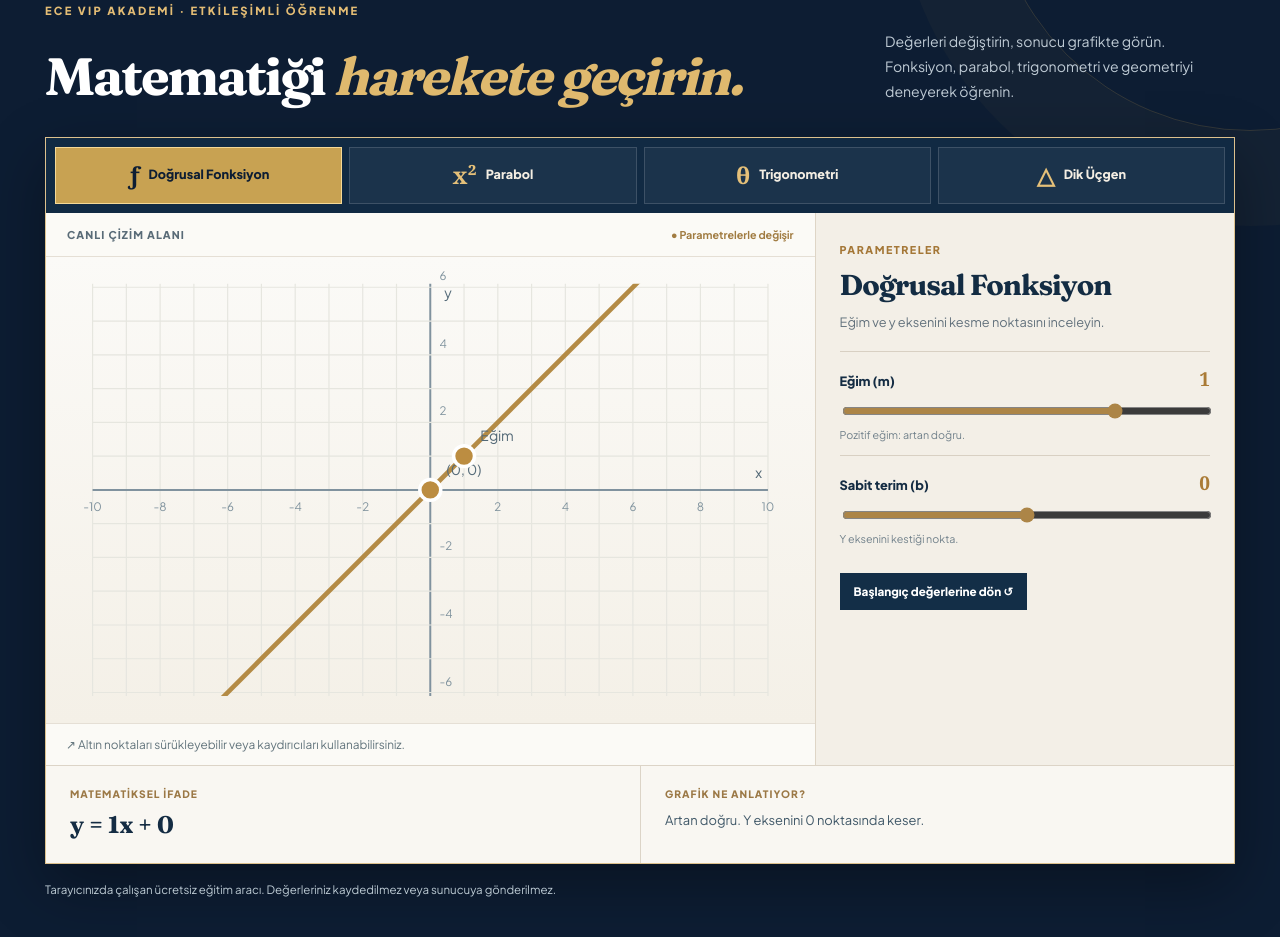
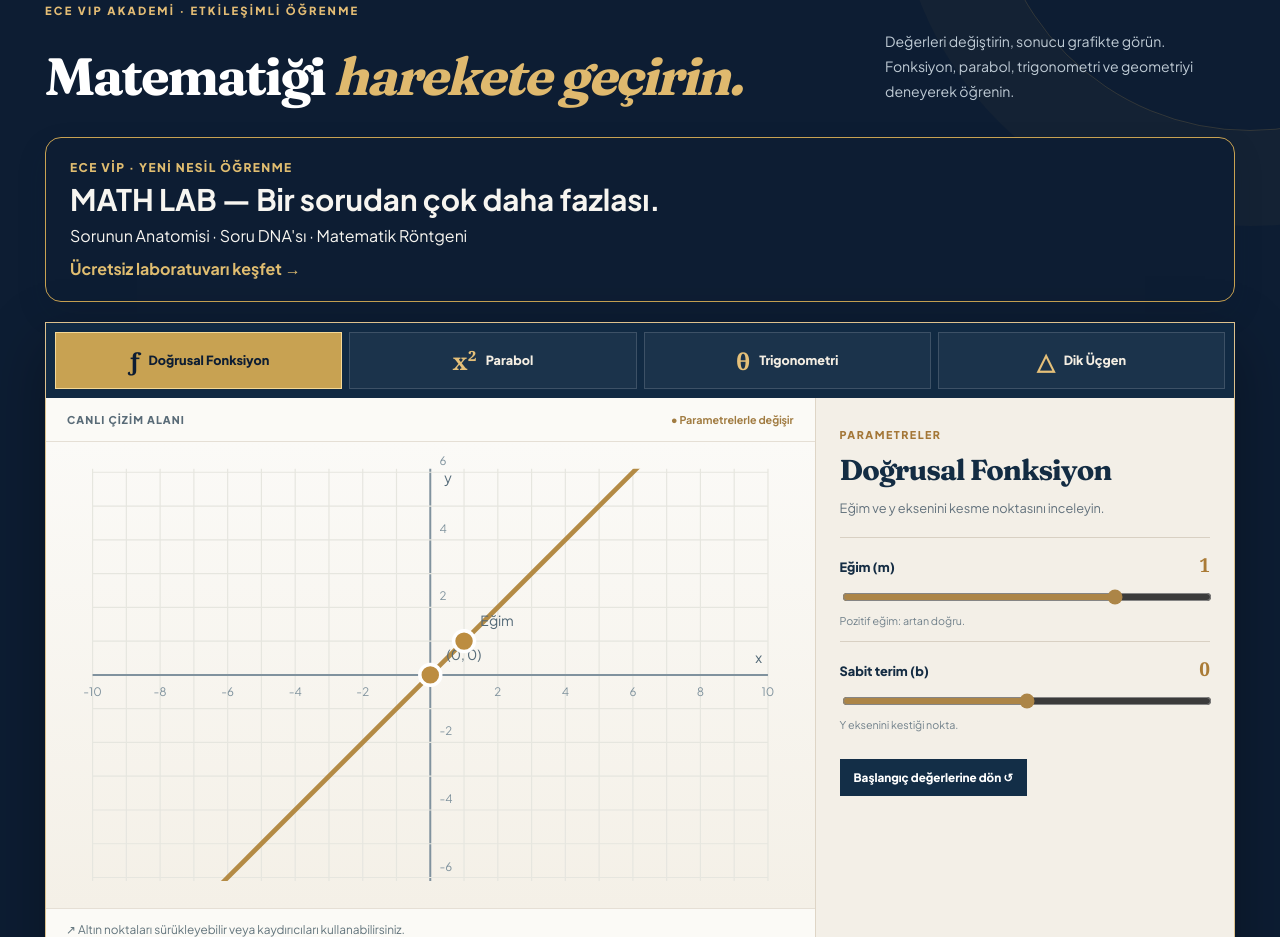
Before and after one commit to ecevipmatematik-dotcom/ecevipmatematik-dotcom.github.io, a plain HTML site: page index.html in a window 1280 px wide. Shown: the part 8736-9673 px from the top of the page. Drawn offline with Linux system fonts and the light colour scheme.

Commit message:
Link Math Lab from existing mathematics laboratory

```diff
--- a/index.html
+++ b/index.html
@@ -1020,6 +1020,7 @@ mark.search-hit{background:#f6d785;color:#0d1d33;border-radius:2px;padding:0 .05
  <div class="wrap">
   <div class="lab-eyebrow">ECE VIP AKADEMİ · ETKİLEŞİMLİ ÖĞRENME</div>
   <div class="lab-head"><h2 id="lab-heading">Matematiği <em>harekete geçirin.</em></h2><p>Değerleri değiştirin, sonucu grafikte görün. Fonksiyon, parabol, trigonometri ve geometriyi deneyerek öğrenin.</p></div>
+  <a href="math-lab.html" style="display:block;margin:20px 0;padding:22px 24px;border:1px solid #c8a252;border-radius:16px;background:#0d1d33;color:#f7f5f0;text-decoration:none;box-shadow:0 12px 30px #0d1d3320"><span style="display:block;color:#e0bd70;font-weight:800;letter-spacing:.12em;font-size:.75rem">ECE VİP · YENİ NESİL ÖĞRENME</span><strong style="display:block;font-size:clamp(1.2rem,3vw,1.85rem);margin:5px 0">MATH LAB — Bir sorudan çok daha fazlası.</strong><span style="display:block;line-height:1.6">Sorunun Anatomisi · Soru DNA'sı · Matematik Röntgeni</span><span style="display:inline-block;margin-top:10px;color:#e0bd70;font-weight:700">Ücretsiz laboratuvarı keşfet →</span></a>
   <div class="lab-shell">
    <div class="lab-tabs" id="labTabs" role="tablist" aria-label="Matematik laboratuvarı konuları">
     <button class="lab-tab" id="lab-tab-line" type="button" role="tab" aria-selected="true" aria-controls="labPanel" data-lab="line"><strong aria-hidden="true">ƒ</strong> Doğrusal Fonksiyon</button>
```
